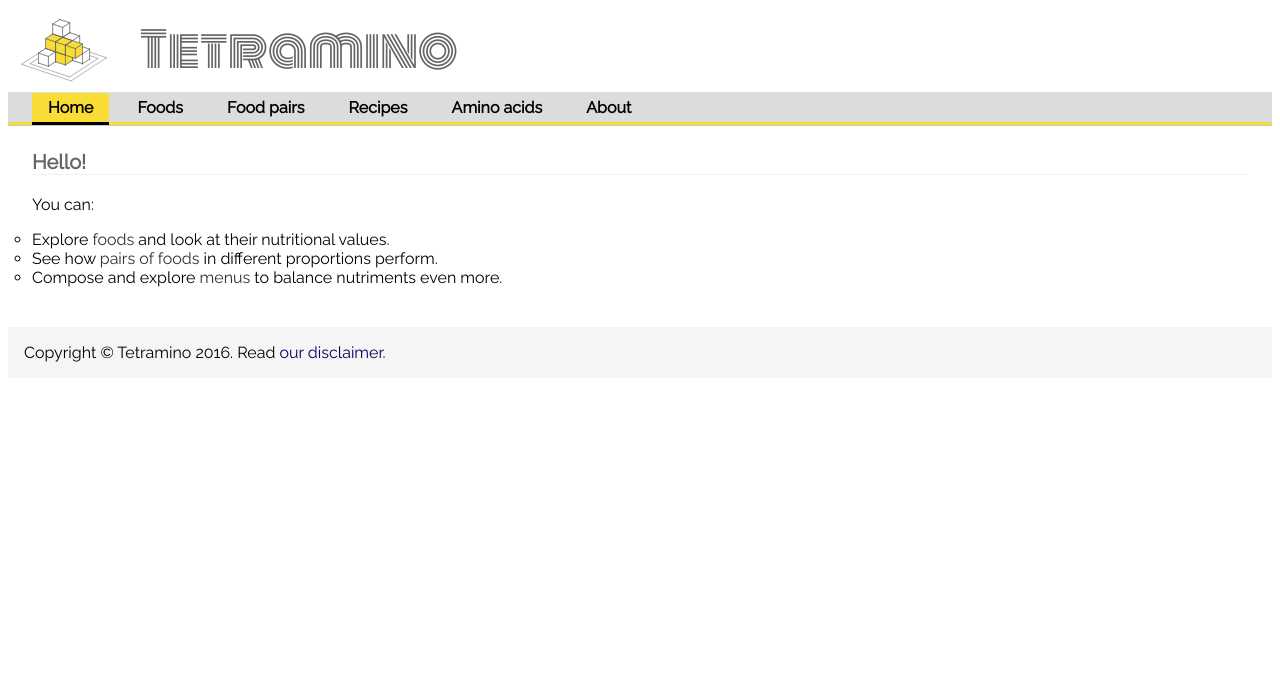
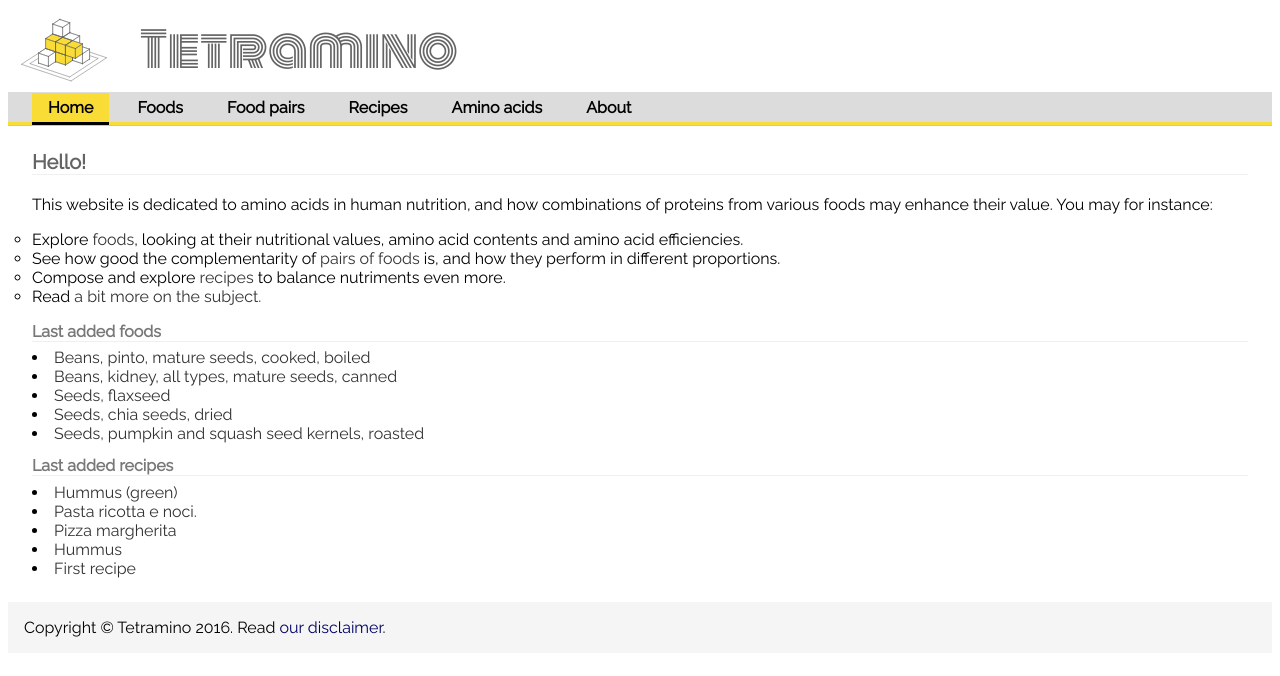
Before and after one commit to RobertoBalamino/amino-repo, a Django app: page / in a window 1280 px wide. Shown: the top 676 px of the page. Run offline with Django 3.2, Linux system fonts and the light colour scheme; data comes from the database, SQL or seed files in the repository; both versions use the stored data as it was after the commit.

Commit message:
added foods and recipes and fixed some links around show recipe

```diff
--- a/aminoApp/models.py
+++ b/aminoApp/models.py
@@ -144,16 +144,19 @@ class Food(models.Model):
         return shortName
     def getNameWithoutSaltInfo(self):
         # deletes unwanted information at the end of food name
-        unneededInfo = [' without salt',' solids and liquids']
-        fullName = self.food_name
-        nameSplit = fullName.split(',')
-        if nameSplit[-1] in unneededInfo:
-            nameSplitNoSalt = nameSplit[0:-1]
-        else:
-            nameSplitNoSalt = nameSplit
-        nameNoSalt = ",".join(nameSplitNoSalt)
-        # nameSplit[0]+','+nameSplit[1]
-        return nameNoSalt
+        unneededInfo = [', without salt',', solids and liquids',', drained']
+        foodName = self.food_name
+        # nameSplit = fullName.split(',')
+        # if nameSplit[-1] in unneededInfo:
+        #     nameSplitNoSalt = nameSplit[0:-1]
+        # else:
+        #     nameSplitNoSalt = nameSplit
+        # nameNoSalt = ",".join(nameSplitNoSalt)
+        # # nameSplit[0]+','+nameSplit[1]
+        # return nameNoSalt
+        for unneededStr in unneededInfo:
+            foodName = foodName.replace(unneededStr,'')
+        return foodName
     class Meta:
         ordering = ['food_name']
 
@@ -178,9 +181,9 @@ class Ingredient(models.Model):
     quantity = models.FloatField()
     def __str__(self):
         # return (str(self.quantity*100))
-        return (str(self.quantity*100)+' g of '+self.food.food_name)
+        return ("{:4.0f}".format(self.quantity)+' g of '+self.food.food_name)
     def get_nutritional_value(self):
-        return (self.quantity*self.food.nutritional_value)
+        return (self.quantity*0.01*self.food.nutritional_value)
 
 class FoodPair(models.Model):
     foodOneId = models.IntegerField()
--- a/aminoApp/templates/aminoApp/bestProportionsFoods.html
+++ b/aminoApp/templates/aminoApp/bestProportionsFoods.html
@@ -1,6 +1,6 @@
 <!--#return HttpResponse("Inspecting food pair: "+foodOne.food_name+" and "+foodTwo.food_name)-->
 
-{% extends "foodapp/baseAssociations.html" %}
+{% extends "aminoApp/baseAssociations.html" %}
 
 {% block title %}Amino acid sums for pair of foods{% endblock %}
 
--- a/aminoApp/templates/aminoApp/index.html
+++ b/aminoApp/templates/aminoApp/index.html
@@ -11,12 +11,30 @@
    Hello!
 </h1>
 
-<p>You can:
+<p>This website is dedicated to amino acids in human nutrition, and how combinations of proteins from various foods may enhance their value.
+You may for instance:
     <ul>
-        <li>Explore <a href="/listFoods/">foods</a> and look at their nutritional values.</li>
-        <li>See how <a href="/choosePair/">pairs of foods</a> in different proportions perform.</li>
-        <li>Compose and explore <a href="/recipeTable/">menus</a> to balance nutriments even more.</li>
+        <li>Explore <a href="/listFoods/">foods</a>, looking at their nutritional values, amino acid contents and amino acid efficiencies.</li>
+        <li>See how good the complementarity of <a href="/choosePair/">pairs of foods</a> is, and how they perform in different proportions.</li>
+        <li>Compose and explore <a href="/recipeTable/">recipes</a> to balance nutriments even more.</li>
+        <li>Read <a href="/about/">a bit more on the subject.</a></li>
     </ul>
 </p>
 
+<div>
+    <h2>Last added foods</h2>
+    {% for food in object_list %}
+        <li><a href="/showFood/{{ food.food_dbid }}">{{ food.getNameWithoutSaltInfo }}</a></li>
+    {% empty %}
+        <li>No food.</li>
+    {% endfor %}
+</div>
+<div>
+    <h2>Last added recipes</h2>
+    {% for recipe in lastest_recipe_list %}
+        <li><a href="/showRecipe/{{ recipe.pk}}">{{ recipe.title }}</a></li>
+    {% empty %}
+        <li>No recipe.</li>
+    {% endfor %}
+</div>
 {% endblock %}
--- a/aminoApp/templates/aminoApp/recipeTable.html
+++ b/aminoApp/templates/aminoApp/recipeTable.html
@@ -21,7 +21,7 @@
         {% for recipe in recipeList %}
             <tr>
                 <!--<td>{{ recipe.pk }}</td>-->
-                <td><a href="/aminoApp/showRecipe/{{ recipe.pk }}/">{{ recipe.title }}</a> </td>
+                <td><a href="/showRecipe/{{ recipe.pk }}/">{{ recipe.title }}</a> </td>
                 <td>{{ recipe.efficiency | floatformat:2 }} </td>
                 <td>{{ recipe.date_added}} </td>
             </tr>
--- a/aminoApp/templates/aminoApp/recipe_add.html
+++ b/aminoApp/templates/aminoApp/recipe_add.html
@@ -14,6 +14,7 @@
             </div>
             <fieldset>
                 <legend>Ingredients</legend>
+                Select ingredients and enter quantity in grams.
                 {{ ingredient_form.management_form }}
                 {{ ingredient_form.non_form_errors }}
                 {% for form in ingredient_form %}
@@ -34,7 +35,7 @@
         </form>
 
         <p>Or add a recipe with another number of ingredients</p>
-        <form action="/aminoApp/composeRecipe/" method="get">
+        <form action="/composeRecipe/" method="get">
             {% csrf_token %}
             {{ number_form.as_ul }}
             <input type="submit" value="Change number of ingredients" />
--- a/aminoApp/views.py
+++ b/aminoApp/views.py
@@ -36,6 +36,10 @@ class IndexView(generic.ListView):
             pub_date__lte=timezone.now()
         ).order_by('-pub_date')[:5]
 
+    def get_context_data(self, *args, **kwargs):
+        context = super(IndexView, self).get_context_data(*args, **kwargs)
+        context['lastest_recipe_list'] = Recipe.objects.order_by('-date_added')[:5]
+        return context
 
 class DetailView(generic.DetailView):
     model = Food
@@ -368,7 +372,7 @@ def plotRecipeAmino(request,recipeid):
     chart=bar_chart.render_data_uri()
     chart_props=bar_chart_props.render_data_uri()
     context = {'recipe': recipe,'chart':chart,'chart_props':chart_props}
-    return render(request, 'aminoApp/menuAminoPlot.html', context)
+    return render(request, 'aminoApp/recipeAminoPlot.html', context)
 
 def presentTargetPattern(request,patternId):
     pattern = TargetAminoPattern.objects.get(pk=patternId)
@@ -447,7 +451,7 @@ class recipeCreateView(CreateView):
         ingredient_form.instance = self.object
         ingredient_form.save()
         # return HttpResponseRedirect(self.get_success_url())
-        return redirect("/aminoApp/showRecipe/"+str(self.object.pk))
+        return redirect("/showRecipe/"+str(self.object.pk))
 
     def form_invalid(self, form, ingredient_form):
         """
```
Also changed, not shown: aminoApp/templates/aminoApp/presentRecipe.html (+3 -6 lines), aminoApp/templates/aminoApp/recipeAminoPlot.html (added, +18 -0 lines), db.sqlite3.
